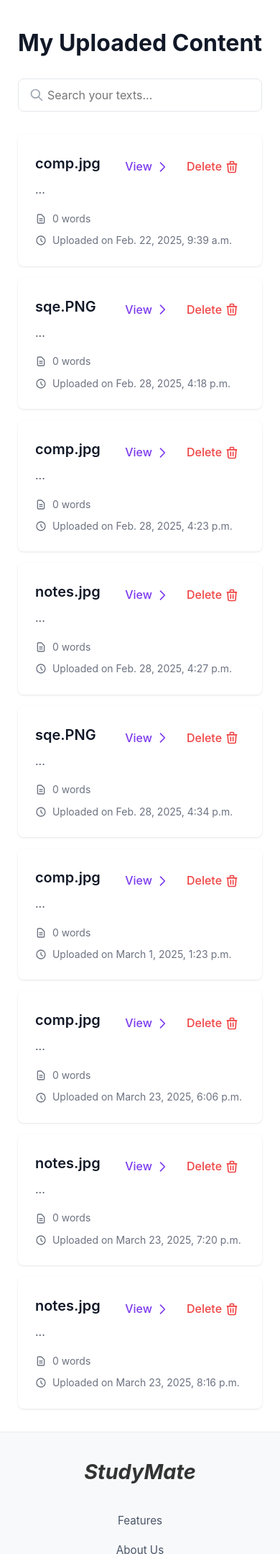
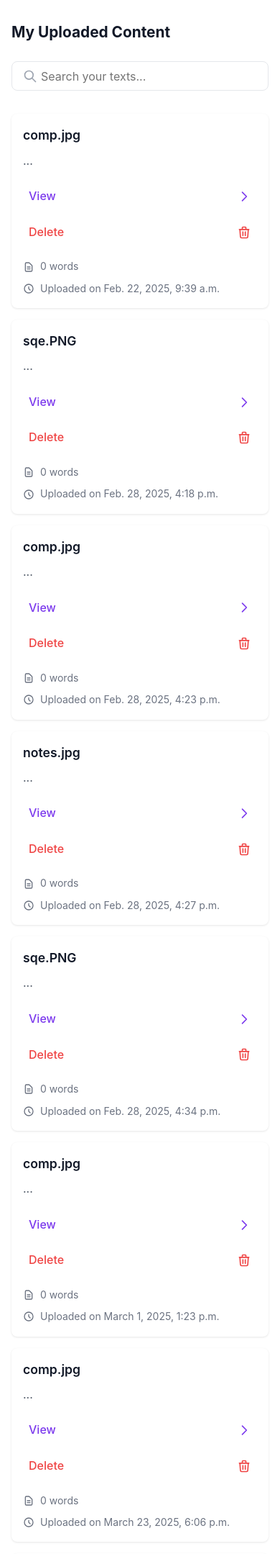
Before and after one commit to abzaidi/studyMate, a Django app: template studymate/templates/uploaded_content.html in a window 390 px wide. Shown: the part 78-2237 px from the top of the page at 72% size. Run offline with Django 5.2, Linux system fonts and the light colour scheme; the template is opened without the code that fills it: values that come from a table or form of the project are taken from there, others are empty; data comes from the database, SQL or seed files in the repository; parts of the project's set-up code (start-up, migrations or seed data) failed here and were passed over.

Commit message:
make minor styling tweaks

```diff
--- a/studymate/studymate/static/css/main.css
+++ b/studymate/studymate/static/css/main.css
@@ -393,14 +393,13 @@ textarea {
 
 
 /* Uploaded Contents Page */
-
-
-
 .text-container {
     max-width: 1200px;
+    width: 100%;
     margin: 0 auto;
     padding: 2rem 1rem;
     margin-top: 80px;
+    box-sizing: border-box;
 }
 
 .text-h1 {
@@ -413,6 +412,7 @@ textarea {
 .search-container {
     position: relative;
     margin-bottom: 2rem;
+    width: 100%;
 }
 
 .search-icon {
@@ -431,6 +431,7 @@ textarea {
     font-size: 1rem;
     outline: none;
     transition: border-color 0.2s, box-shadow 0.2s;
+    box-sizing: border-box;
 }
 
 .search-input:focus {
@@ -439,9 +440,18 @@ textarea {
 }
 
 .texts-container {
+    min-height: 100px;
     display: flex;
     flex-direction: column;
     gap: 1rem;
+    width: 100%;
+}
+
+.no-results {
+    text-align: center;
+    color: #9CA3AF;
+    padding: 2rem;
+    font-size: 1rem;
 }
 
 .text-card {
@@ -450,6 +460,7 @@ textarea {
     padding: 1.5rem;
     box-shadow: 0 1px 3px rgba(0, 0, 0, 0.1);
     transition: box-shadow 0.3s;
+    width: 100%;
 }
 
 .text-card:hover {
@@ -461,10 +472,13 @@ textarea {
     justify-content: space-between;
     align-items: flex-start;
     margin-bottom: 1rem;
+    gap: 1rem;
 }
 
 .text-content {
     flex-grow: 1;
+    min-width: 0;
+    max-width: calc(100% - 140px); /* Reserve space for buttons on desktop */
 }
 
 .text-title {
@@ -472,6 +486,7 @@ textarea {
     font-weight: 600;
     color: #111827;
     margin-bottom: 0.5rem;
+    word-break: break-word;
 }
 
 .text-excerpt {
@@ -485,6 +500,8 @@ textarea {
 .action-buttons {
     display: flex;
     gap: 0.5rem;
+    flex-shrink: 0;
+    align-self: flex-start;
 }
 
 .view-btn, .delete-btn {
@@ -498,6 +515,7 @@ textarea {
     border-radius: 0.25rem;
     transition: background-color 0.2s;
     text-decoration: none;
+    white-space: nowrap;
 }
 
 .view-btn {
@@ -519,6 +537,7 @@ textarea {
     gap: 1.5rem;
     color: #6B7280;
     font-size: 0.875rem;
+    flex-wrap: wrap;
 }
 
 .metadata-item {
@@ -533,24 +552,87 @@ textarea {
     color: #6B7280;
 }
 
-@media (max-width: 640px) {
-    .container {
-        padding: 1rem;
+/* Media queries for responsiveness */
+@media (max-width: 1200px) {
+    .text-container {
+        max-width: 100%;
+    }
+}
+
+@media (max-width: 768px) {
+    .text-container {
+        padding: 1.5rem 1rem;
+        margin-top: 60px;
     }
 
-    h1 {
+    .text-h1 {
+        font-size: 1.75rem;
+        margin-top: 40px;
+
+    }
+
+    .text-content {
+        max-width: 100%; /* Allow full width on smaller screens */
+    }
+
+    .card-header {
+        flex-direction: column;
+        align-items: flex-start;
+        flex-wrap: wrap;
+    }
+
+    .action-buttons {
+        width: 100%;
+        justify-content: flex-start;
+    }
+}
+
+@media (max-width: 640px) {
+    .text-container {
+        padding: 1rem;
+        margin-top: 50px;
+    }
+
+    .text-h1 {
         font-size: 1.5rem;
+        margin-top: 40px;
+    }
+
+    .search-input {
+        padding: 0.6rem 1rem 0.6rem 2.5rem;
+    }
+
+    .text-card {
+        padding: 1rem;
     }
 
     .metadata {
         flex-direction: column;
         gap: 0.5rem;
     }
+
+    .text-title {
+        font-size: 1.1rem;
+    }
 }
 
+@media (max-width: 480px) {
+    .text-h1 {
+        font-size: 1.3rem;
+        margin-top: 40px;
+    }
 
+    .action-buttons {
+        flex-direction: column;
+        align-items: flex-start;
+        width: 100%;
+    }
 
-
+    .view-btn, .delete-btn {
+        width: 100%;
+        justify-content: space-between;
+    }
+}
 /* uploaded content detail page */
 
 
--- a/studymate/templates/uploaded_content.html
+++ b/studymate/templates/uploaded_content.html
@@ -83,6 +83,13 @@
     function displayTexts(texts) {
         const container = document.getElementById('textsContainer');
         container.innerHTML = ""; // Clear previous content
+
+        if (texts.length === 0) {
+        container.innerHTML = `
+            <div class="no-results">No matching results found.</div>
+        `;
+        return;
+    }
 
         texts.forEach(text => {
             const wordCount = countWords(text.extracted_text);
```
